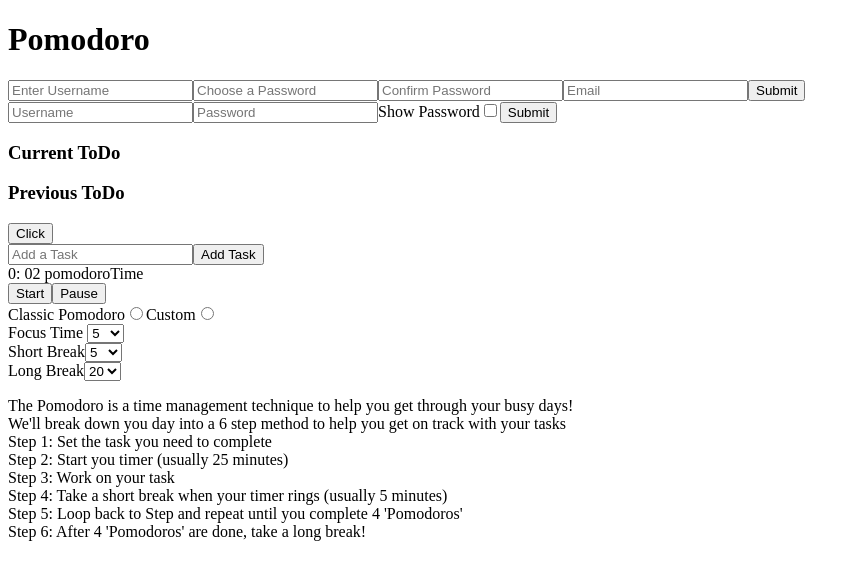
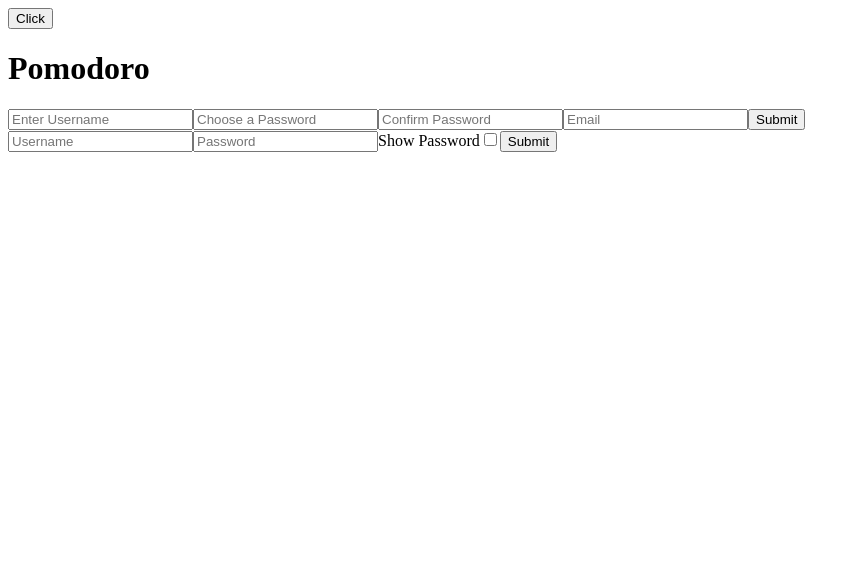
Before and after one commit to Chrisbkyle/pomodoro, a React (Create React App) app in the folder client/: page / in a window 1280 px wide. Shown: the top 580 px of the page, without its empty margins (0-860 px from the left). Built offline with nearby package versions, Linux system fonts and the light colour scheme.

Commit message:
isLoggedIn bug not fixed

```diff
--- a/client/src/App.js
+++ b/client/src/App.js
@@ -1,4 +1,5 @@
 import './App.css';
+import React, {useState, useEffect} from 'react';
 import { PomoProvider } from './components/PomoContext'
 import LoginForm from './components/LoginForm';
 import SignupForm from './components/SignupForm';
@@ -9,21 +10,40 @@
 import ToDoList from './components/ToDoList';
 import TomatoTimer from './components/TomatoTimer';
 import TimerSettings from './components/TimerSettings';
+import usePomo from './components/PomoContext';
 
 
 
 function App() {
+
+  const {isLoggedIn} = usePomo()
+
+  const handleClick = (e) => {
+    console.log(isLoggedIn)
+  }
+
+  const renderOnLogin = () => {
+    if(isLoggedIn) {
+      return(
+        <>
+          <ToDoList />
+          <ToDoForm />
+          <TomatoTimer />
+          <TimerSettings />
+          <Description />
+        </>
+      )
+    }
+  }
   return (
     <div className="App">
       <PomoProvider>
+        <button onClick={e => handleClick()}>Click</button>
         <Title />
         <SignupForm />
         <LoginForm />
-        <ToDoList />
-        <ToDoForm />
-        <TomatoTimer />
-        <TimerSettings />
-        <Description />
+        {renderOnLogin()}
+
       </PomoProvider>
     </div>
   );
--- a/client/src/components/Description.js
+++ b/client/src/components/Description.js
@@ -6,7 +6,7 @@
       <p>
         The Pomodoro is a time management technique to help you get through your busy days!<br/>
 
-        We'll break down you day into a 6 step method to help you get on track with your tasks <br/>
+        We'll break down your day into segments followng a 6 step method to help you get on track with your tasks <br/>
         Step 1: Set the task you need to complete <br/>
         Step 2: Start you timer (usually 25 minutes)<br/>
         Step 3: Work on your task<br/>
@@ -17,6 +17,8 @@
 
 
 
+
+
       </p>
     </div>
   )
--- a/client/src/components/LoginForm.js
+++ b/client/src/components/LoginForm.js
@@ -4,7 +4,7 @@
 
 const LoginForm = (props) => {
 
-  const {displayUser} = usePomo()
+  const {displayUser, loginToggle} = usePomo()
 
   const api = 'http://localhost:3001/api'
   const [loginReq, setLoginReq] = useState({username: '', password: ''})
@@ -25,6 +25,7 @@
       console.log(res.data)
       setActiveUser(res.data.username)
       displayUser(res.data)
+      loginToggle(true)
     }).catch(err => {
       // setErrorMessage(err.response)
       console.log(err.response)
--- a/client/src/components/PomoContext.js
+++ b/client/src/components/PomoContext.js
@@ -7,7 +7,17 @@
     const [state, dispatch] = useReducer(pomoReducer, initialState)
 
 
+
     //Log user Data from DB after Login
+    function loginToggle(bool) {
+        console.log('bool', bool)
+        const newLoginStatus = bool
+
+        dispatch({
+            type: "LOGIN_TOGGLE",
+            payload: newLoginStatus
+        })
+    }
     async function displayUser(prop) {
         const newObject = await prop
         const oldObject = state.user
@@ -79,6 +89,8 @@
         user: state.user,
         currentToDo: state.currentToDo,
         timer: state.timer,
+        isLoggedIn: state.isLoggedIn,
+        loginToggle,
         incrementTimerCount,
         setTimer,
         displayUser,
--- a/client/src/components/PomoReducer.js
+++ b/client/src/components/PomoReducer.js
@@ -1,8 +1,8 @@
 export const initialState = {
+    isLoggedIn: false,
     user: {
         username: '',
         email: '',
-        currentToDo: [],
         previousToDo: []
     },
     currentToDo: [],
@@ -18,6 +18,12 @@
     const {type, payload} = action;
 
     switch(type) {
+        case "LOGIN_TOGGLE":
+            console.log("LOGIN_TOGGLE", payload)
+            return{
+                ...state,
+                isLoggedIn: payload
+            }
         case "USER_LOGGED_IN":
             console.log("USER_LOGGED_IN", payload);
             return{
--- a/client/src/components/ToDoItem.js
+++ b/client/src/components/ToDoItem.js
@@ -31,8 +31,8 @@
     edit ? setEdit(false) : setEdit(true)
    }
 
-   const handleDoubleClick = (e) => {
-    console.log('you double clicked')
+   const handleClick = (e) => {
+    console.log('task', task)
    }
 
   const handleChange = (e) => {
--- a/client/src/components/ToDoList.js
+++ b/client/src/components/ToDoList.js
@@ -6,18 +6,16 @@
 
   const {user, currentToDo} = usePomo()
 
-  let [previousToDo, setPreviousToDo] = useState([])
-  let [current, setCurrent] = useState([])
+  let [previousToDo, setPreviousToDo] = useState([user.previousToDo])
+  let [current, setCurrent] = useState([currentToDo])
 
   useEffect(() => {
     setPreviousToDo(user.previousToDo)
     setCurrent(currentToDo)
-  }, [current])
-
-  // console.log(usePomo())
+  }, [user.previousToDo, currentToDo])
 
   const handleClick = () => {
-    console.log(currentToDo)
+    console.log(user.previousToDo)
   }
   return (
     <div>
@@ -26,12 +24,11 @@
             <ToDoItem index={index} task={e.task} stage={e.stage} />
         ))}
       <h3>Previous ToDo</h3>
-        {/* {previousToDo.map((e, index) => {
-          return( */}
-            {/* <ToDoItem index={index + 1} task={e.task} stage={e.stage} /> */}
-          {/* )
-
-        })} */}
+        {previousToDo.map((e, index) => {
+          return(
+            <ToDoItem index={index} task={e.task} stage={e.stage} />
+          )
+        })}
         {/* <li>{user.user}</li> */}
         <button onClick={e => handleClick(e)}>Click</button>
     </div>
```
